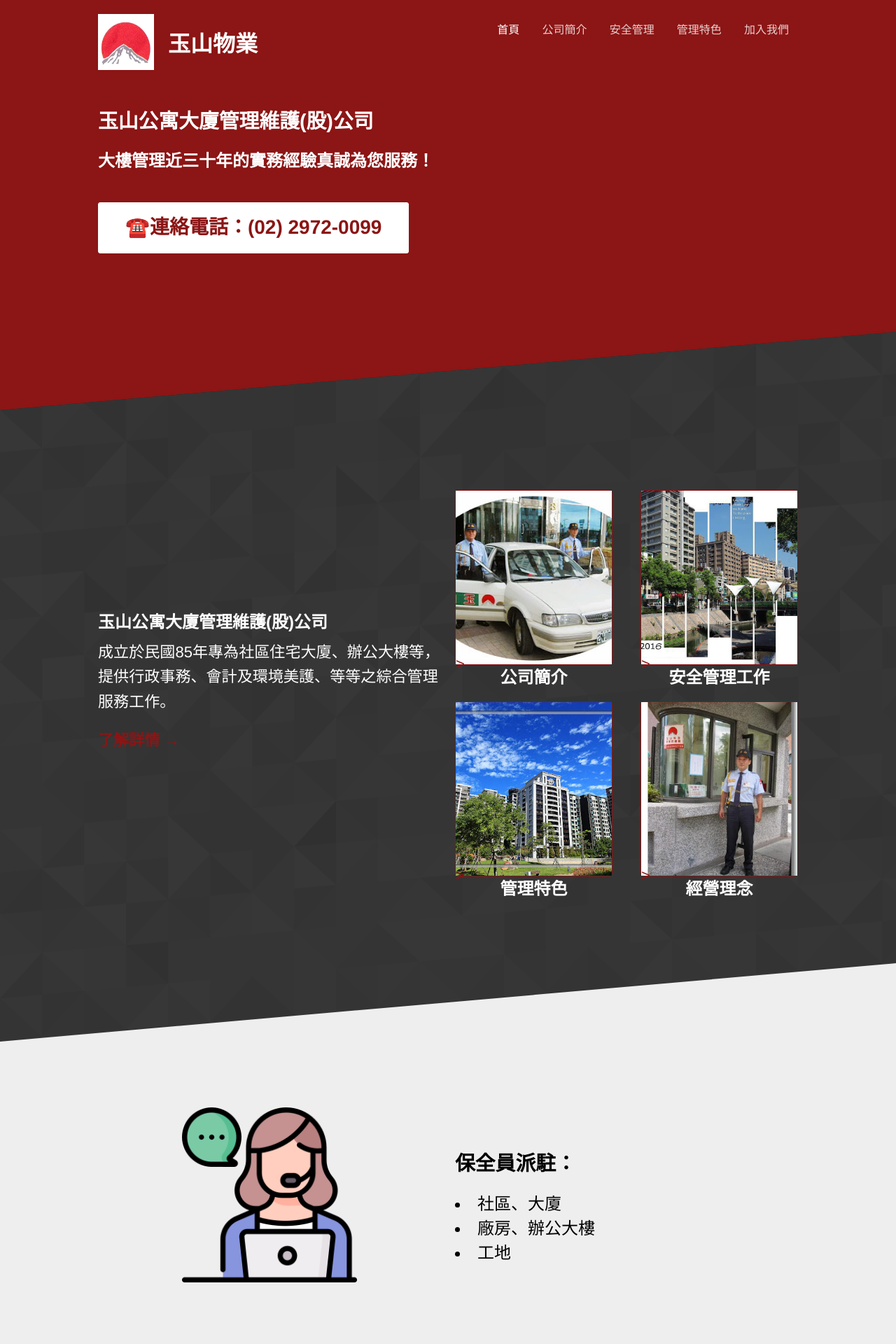
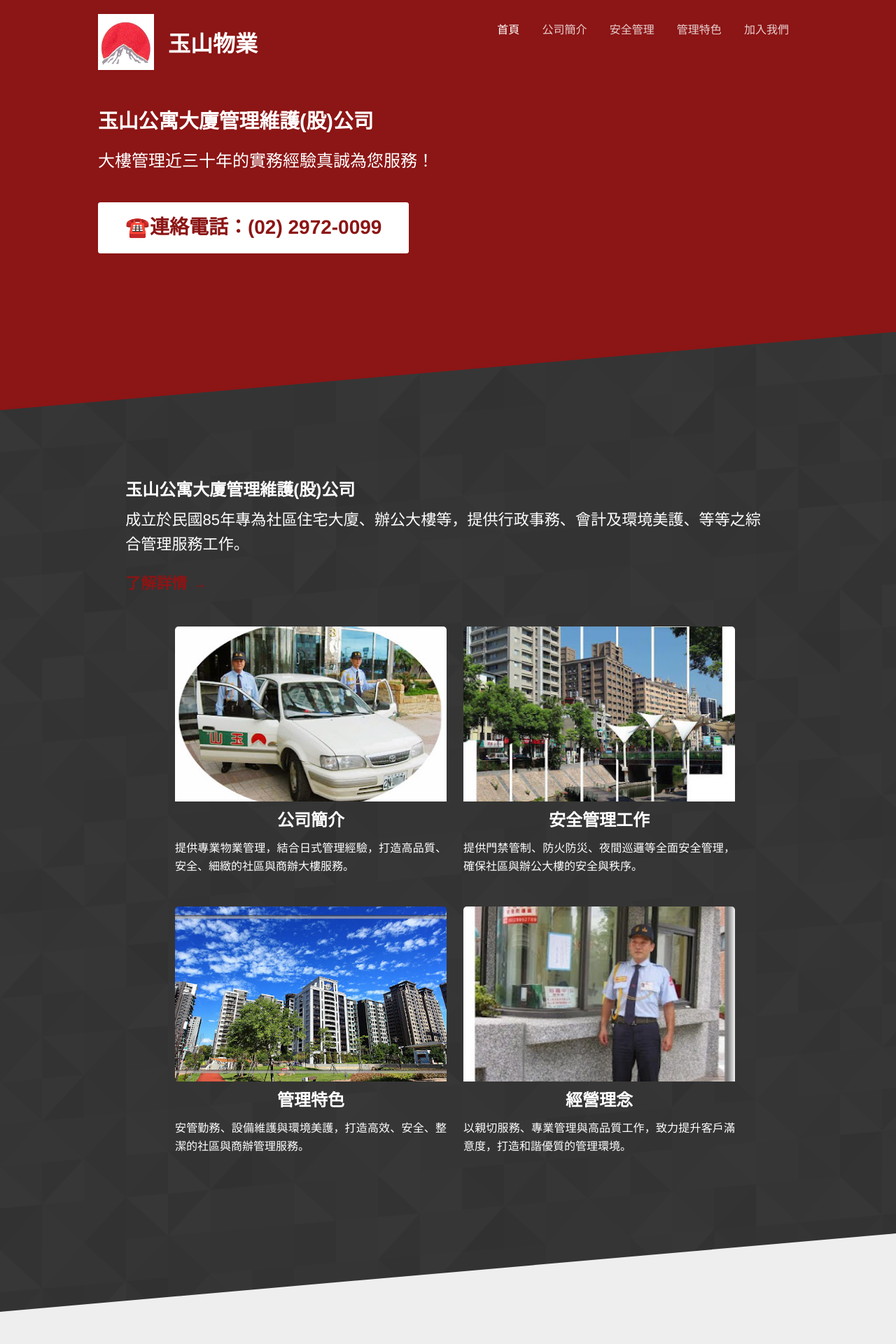
Before and after one commit to eastsun0099/eastsun0099.github.io, a Jekyll site: the page built from index.html, in a window 1280 px wide. Shown: the top 1920 px of the page at 70% size. Built offline with Jekyll 4.4.1, drawn with Linux system fonts in a browser that asks for light colours; the list of posts is cut into pages by our own code.

Commit message:
Updated layout and added image grid description.

```diff
--- a/Gemfile
+++ b/Gemfile
@@ -1,6 +1,10 @@
 source 'https://rubygems.org'
 
 gem 'jekyll', '~> 4.2.0'
+# gem "jekyll", "4.4.1"
+gem "tzinfo"
+gem "tzinfo-data", platforms: [:mingw, :mswin, :x64_mingw, :jruby]
+
 
 group :jekyll_plugins do
   gem 'jekyll-archives', '~> 2.2.1'
--- a/_items/company.md
+++ b/_items/company.md
@@ -3,6 +3,7 @@ name: 公司簡介
 title: 公司簡介
 heading: 公司簡介
 subtitle:
+description: 提供專業物業管理，結合日式管理經驗，打造高品質、安全、細緻的社區與商辦大樓服務。
 image_path: /images/items/公司簡介.jpg
 ---
 
--- a/_items/safe-management.md
+++ b/_items/safe-management.md
@@ -2,6 +2,7 @@
 name: 安全管理工作
 title: 安全管理工作
 heading: 安全管理工作
+description: 提供門禁管制、防火防災、夜間巡邏等全面安全管理，確保社區與辦公大樓的安全與秩序。
 image_path: /images/items/安全管理.jpg
 ---
 
--- a/_items/strengths.md
+++ b/_items/strengths.md
@@ -2,6 +2,7 @@
 name: 管理特色
 title: 管理特色
 heading: 管理特色
+description: 安管勤務、設備維護與環境美護，打造高效、安全、整潔的社區與商辦管理服務。
 image_path: /images/items/管理特色.jpg
 ---
 
--- a/_items/values.md
+++ b/_items/values.md
@@ -2,6 +2,7 @@
 name: 經營理念
 title: 經營理念
 heading: 經營理念
+description: 以親切服務、專業管理與高品質工作，致力提升客戶滿意度，打造和諧優質的管理環境。
 image_path: /images/items/經營理念0.jpg
 ---
 
--- a/css/screen.scss
+++ b/css/screen.scss
@@ -4,9 +4,9 @@
 $pattern: "{{ site.baseurl }}/images/pattern.png";
 $screenshot-buttons: "{{ site.baseurl }}/images/screenshot-buttons.svg";
 
-$brand-color: #8C1515;
-$html-background-color: #8C1515;
-$secondary-brand-color: #FFC461;
+$brand-color: #8c1515;
+$html-background-color: #8c1515;
+$secondary-brand-color: #ffc461;
 $middle-gradient-color: mix($brand-color, $secondary-brand-color, 95%);
 
 // Breakpoints
@@ -24,3 +24,106 @@ $section-rotation: 5deg;
 @import "navigation";
 @import "footer";
 @import "cloudcannon";
+
+/* 📌 預設：桌面版 (2x2) */
+.image-grid {
+  display: grid;
+  grid-template-columns: repeat(2, 1fr); // 兩行兩列
+  gap: 24px; // 圖片間距
+  justify-content: center;
+  list-style: none;
+  padding: 0;
+  width: 100%;
+  max-width: 800px; // 限制最大寬度，避免過大
+  margin: 0 auto; // 置中
+  overflow: hidden;
+}
+
+/* 📌 手機版 (4x1) */
+@media (max-width: 767px) {
+  .image-grid {
+    grid-template-columns: 1fr; // 單列排列 (4x1)
+    max-width: 90%; // 確保滿版
+    padding: 0; // 避免貼到邊緣
+    overflow: hidden;
+  }
+}
+
+.image-grid li {
+  height: auto; // 讓高度隨內容調整
+  position: relative;
+  margin: 0;
+  min-height: 250px; // 避免文字壓縮
+  text-align: center;
+  border: none;
+}
+
+.image-grid img {
+  width: 100%;
+  height: 250px; // 保持統一高度
+  display: block;
+  object-fit: cover;
+}
+
+.image-grid .text-container {
+  position: relative;
+  background: rgba(0, 0, 0, 0.5); // 半透明背景，提升可讀性
+  padding: 10px;
+  margin-top: 10px;
+}
+
+.image-grid .title {
+  color: white;
+  font-size: 1.5rem;
+  font-weight: bold;
+}
+
+.container.halves {
+  display: flex;
+  flex-direction: column; // 垂直排列
+  align-items: center; // 讓內部 div 置中
+  width: 90%;
+  max-width: 100vw; // 限制最大寬度，避免內容太寬
+  margin: 0 auto;
+  padding: 0;
+  gap: 24px;
+}
+
+// Styles for `.diagonal.patterned`
+section.diagonal.hero {
+  padding: 250px 0px 150px 0px;
+
+  @media (max-width: 768px) {
+    padding: 250px 0px 50px 0px;
+  }
+
+  @media (max-width: 480px) {
+    padding: 250px 0px 50px 0px;
+  }
+}
+
+// Styles for `.diagonal.patterned`
+section.diagonal.patterned {
+  padding: 150px 0;
+
+  @media (max-width: 768px) {
+    padding: 50px 0;
+  }
+
+  @media (max-width: 480px) {
+    padding: 50px 0;
+  }
+}
+
+// Styles for `.diagonal.alternate`
+section.diagonal.alternate {
+  padding: 120px 0;
+
+  @media (max-width: 768px) {
+    padding: 50px 0;
+  }
+
+  @media (max-width: 480px) {
+    padding: 50px 0;
+  }
+}
--- a/index.html
+++ b/index.html
@@ -5,7 +5,7 @@ title: 玉山物業
 <section class="hero diagonal">
 	<div class="container">
 		<h3 class="editable" style="font-weight:bold;">玉山公寓大廈管理維護(股)公司</h3>
-		<p class="subtext editable" style="font-weight:bold;font-size:24px;">大樓管理近三十年的實務經驗真誠為您服務！</p>
+		<p class="subtext editable" style="font-size:24px;">大樓管理近三十年的實務經驗真誠為您服務！</p>
 		<p><a class="button alt" href="tel:+886229720099" style="font-size: 28px; font-weight:bold;">☎️連絡電話：(02)
 				2972-0099
 			</a></p>
@@ -14,7 +14,7 @@ title: 玉山物業
 
 <section class="diagonal patterned">
 	<div class="container halves">
-		<div>
+		<div style="width: 80%; margin: 0 auto; text-align: left;">
 			<h4 class="editable">玉山公寓大廈管理維護(股)公司</h4>
 			<p class="editable">成立於民國85年專為社區住宅大廈、辦公大樓等，提供行政事務、會計及環境美護、等等之綜合管理服務工作。</p>
 			<p class="editable"><a href="{{ site.baseurl }}/about/"><strong>了解詳情 &rarr;</strong></a></p>
@@ -22,17 +22,23 @@ title: 玉山物業
 		<div>
 			<ul class="image-grid">
 				{% for item in site.items limit: 4 %}
-				<li style="overflow: visible; margin: 20px 20px 32px 20px;"><a
-						href="{{ site.baseurl }}{{ item.url }}"><img
+				<li><a href="{{ site.baseurl }}{{ item.url }}"><img
 							src="{% include relative-src.html src=item.image_path %}"
-							style="width: 100%; height: 100%; object-fit: cover; display: block; margin: 0 auto;">></a>
+							style="width: 100%; object-fit: cover; display: block; margin: 0 auto;"></a>
 
 
 					<a href="{{ site.baseurl }}{{ item.url }}">
-						<p style="color: white;  font-size: 1.5rem; font-weight: bold; text-align:center;">
+						<p
+							style="color: white;  font-size: 1.5rem; font-weight: bold; text-align:center; margin: 8px 0px 8px 0px;">
 							{{
 							item.name}}
 						</p>
+						{% if item.description %}
+						<p style="color: white; font-size: 1rem; text-align: justify; max-width: 100%; margin: 0px 8px 8px 8px auto; text-justify: inter-word;;
+							">
+							{{ item.description }}
+						</p>
+						{% endif %}
 					</a>
 				</li>
 				{% endfor %}
```
